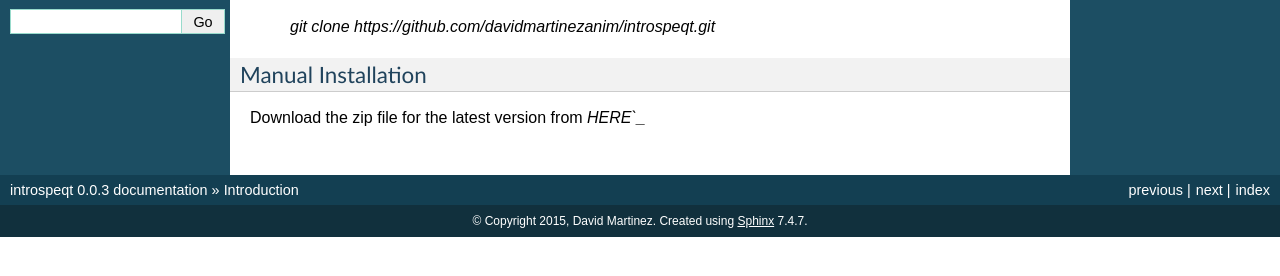
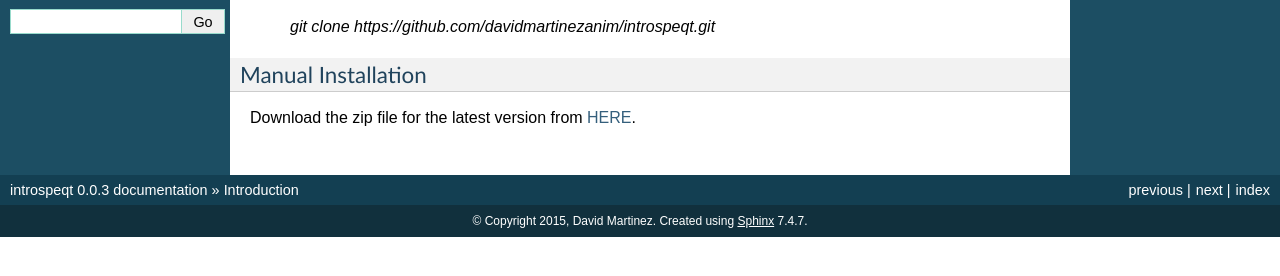
Before and after one commit to introspeqt/introspeqt, a Sphinx documentation site: the page built from docs/source/getting_started.rst, in a window 1280 px wide. Shown: the part 371-647 px from the top of the page. Built offline with Sphinx 7.4.7, drawn with Linux system fonts in a browser that asks for light colours.

Commit message:
fixed link

```diff
--- a/docs/source/getting_started.rst
+++ b/docs/source/getting_started.rst
@@ -22,6 +22,6 @@ repository by running the following from the command line:
 Manual Installation
 ^^^^^^^^^^^^^^^^^^^
 
-Download the zip file for the latest version from `HERE`_`
+Download the zip file for the latest version from `HERE`_.
 
 .. _HERE: https://github.com/davidmartinezanim/introspeqt/archive/master.zip
```
